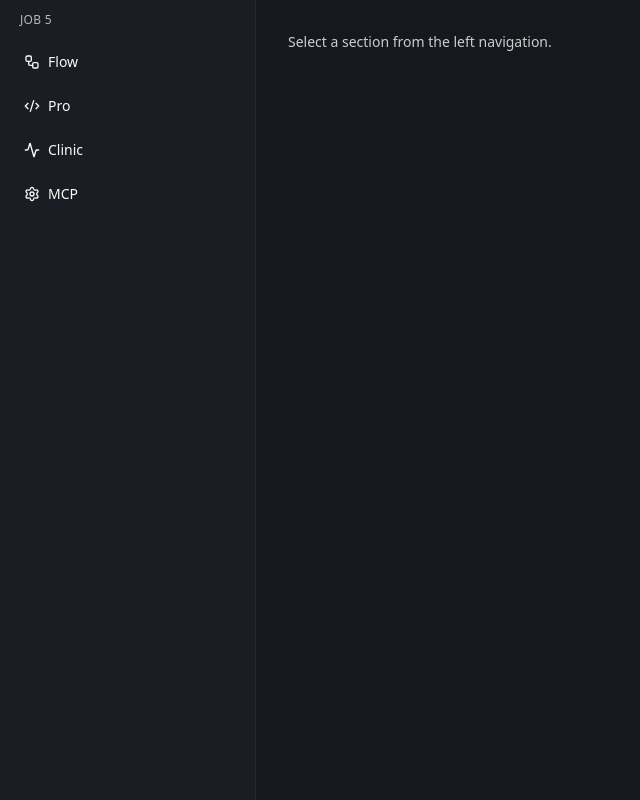
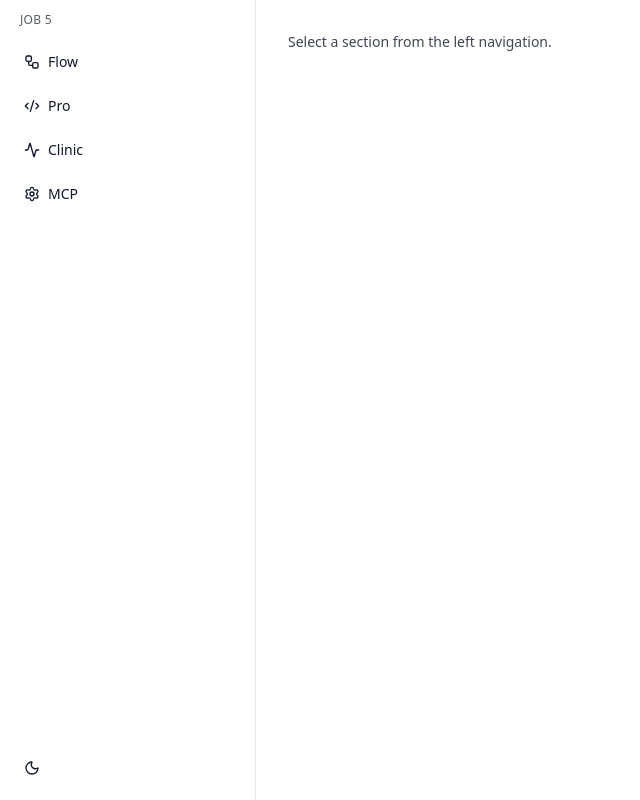
Before and after one commit to ZAHARAAI/zahara-v1, a Next.js app in the folder web/: page / in a window 1280 px wide. Shown: the whole page, without its empty margins (0-640 px from the left). Built offline with nearby package versions, Linux system fonts and the light colour scheme.

Commit message:
Add theme toggle functionality and enhance layout for Job 5 Dashboard

```diff
--- a/web/app/(job5)/layout.tsx
+++ b/web/app/(job5)/layout.tsx
@@ -1,5 +1,6 @@
 import LeftNav from "@/components/nav/LeftNav";
 import type { Metadata } from "next";
+import Head from "next/head";
 import { redirect } from "next/navigation";
 import { Toaster } from "sonner";
 import "../globals.css";
@@ -15,6 +16,23 @@ const Job5Layout = ({ children }: { children: React.ReactNode }) => {
 
   return (
     <html lang="en" data-theme="dark">
+      <Head>
+        <script
+          dangerouslySetInnerHTML={{
+            __html: `
+          (function(){
+            try{
+              var t = localStorage.getItem('theme');
+              if(!t){
+                t = window.matchMedia('(prefers-color-scheme: dark)').matches ? 'dark' : 'light';
+              }
+              document.documentElement.dataset.theme = t;
+            }catch(e){}
+          })();`,
+          }}
+        />
+      </Head>
+
       <body className="flex min-h-screen bg-[hsl(var(--bg))] text-[hsl(var(--fg))] min-w-[1300px]">
         <LeftNav />
         <main className="flex-1 p-4">
--- a/web/components/Clinic/Timeline.tsx
+++ b/web/components/Clinic/Timeline.tsx
@@ -1,36 +1,99 @@
+/* eslint-disable @typescript-eslint/no-explicit-any */
+// components/Clinic/Timeline.tsx
+
 "use client";
 import { Button } from "@/components/ui/Button";
 import { Input } from "@/components/ui/Input";
-import { useEventBus } from "@/hooks/useEventBus";
-import { startRun, streamRun } from "@/services/api";
+import { Select } from "@/components/ui/Select";
 import { useEffect, useRef, useState } from "react";
 import { toast } from "sonner";
 
+import { useEventBus } from "@/hooks/useEventBus";
+import {
+  listSessions,
+  replaySession,
+  startRun,
+  streamRun,
+} from "@/services/api";
+
 const DEFAULT_ENTRY = "agents/hello.ts";
 
+type SessionItem = {
+  id: string;
+  flowId?: string;
+  status: string;
+  startedAt: string;
+  durationMs?: number;
+};
+
 export default function Timeline() {
-  const { events, setRun, runId, push } = useEventBus();
+  const { events, clear, setRun, runId, push } = useEventBus();
+
+  // Live attach state
   const [localRunId, setLocalRunId] = useState<string>("");
+
+  // Sessions state
+  const [sessions, setSessions] = useState<SessionItem[]>([]);
+  const [loadingSessions, setLoadingSessions] = useState(false);
+  const [selectedSessionId, setSelectedSessionId] = useState<string>("");
+
+  // SSE cleanup handle
   const stopRef = useRef<() => void>(() => {});
 
+  // Cleanup SSE on unmount
+  useEffect(() => () => stopRef.current?.(), []);
+
+  // Load sessions on mount
   useEffect(() => {
-    return () => stopRef.current?.();
+    const load = async () => {
+      setLoadingSessions(true);
+      try {
+        const { sessions } = await listSessions();
+        setSessions(sessions);
+      } catch (e: any) {
+        toast.error("Failed to load sessions", { description: e.message });
+      } finally {
+        setLoadingSessions(false);
+      }
+    };
+    load();
   }, []);
 
+  // Attach to live SSE stream for a given runId
   const attach = (id: string) => {
     stopRef.current?.();
     setRun(id);
-    stopRef.current = streamRun(id, (data, type) =>
+    stopRef.current = streamRun(id, (data: any, type?: string) =>
+      // ensure event.type is set for rendering
       push(type ? { type, ...data } : data)
     );
     toast.success("Attached to run", { description: id });
   };
 
+  // Replay currently attached run into a NEW run (SSE live view)
   const replay = async () => {
     if (!runId) return;
     const start = await startRun(DEFAULT_ENTRY, { replay: runId });
-    const id = start.runId;
-    attach(id);
+    attach(start.runId);
+  };
+
+  // Load the historical events of a past session (no SSE)
+  const loadSession = async (sessionId: string) => {
+    if (!sessionId) return;
+    try {
+      const { events } = await replaySession(sessionId);
+      // Clear current buffer and display historical events
+      stopRef.current?.();
+      clear();
+      setRun(`session:${sessionId}`);
+      for (const ev of events) {
+        // tag as historical if no type
+        push(ev?.type ? ev : { type: "replay", ...ev });
+      }
+      toast.success("Session loaded", { description: sessionId });
+    } catch (e: any) {
+      toast.error("Failed to load session", { description: e.message });
+    }
   };
 
   const exportJSON = () => {
@@ -45,9 +108,23 @@ export default function Timeline() {
     URL.revokeObjectURL(url);
   };
 
+  const options: [string, string][] = sessions.map((s) => [
+    s.id,
+    `${s.id.slice(0, 8)} • ${s.status} • ${new Date(
+      s.startedAt
+    ).toLocaleString()}`,
+  ]);
+
+  // Build options for Select
+  const sessionOptions: [string, string][] = [
+    ["", loadingSessions ? "Loading sessions…" : "Load session…"],
+    ...options,
+  ];
+
   return (
     <div className="h-full flex flex-col">
-      <div className="flex items-center gap-2 p-2 border-b border-[hsl(var(--border))]">
+      <div className="flex flex-wrap items-center gap-2 p-2 border-b border-[hsl(var(--border))]">
+        {/* Live attach by runId */}
         <Input
           style={{ width: 260 }}
           placeholder="Enter runId…"
@@ -55,16 +132,54 @@ export default function Timeline() {
           onChange={(e) => setLocalRunId(e.target.value)}
         />
         <Button onClick={() => localRunId && attach(localRunId)}>Attach</Button>
+
+        {/* Replay currently attached run into a new run */}
         <Button variant="secondary" onClick={replay} disabled={!runId}>
           Replay
         </Button>
+
+        {/* Load historical session (no SSE; fetched events) */}
+        <Select
+          value={selectedSessionId}
+          onChange={(id) => {
+            setSelectedSessionId(id);
+            if (id) loadSession(id);
+          }}
+          options={sessionOptions}
+        />
+
+        <Button
+          variant="outline"
+          onClick={() => {
+            setSelectedSessionId("");
+            (async () => {
+              setLoadingSessions(true);
+              try {
+                const { sessions } = await listSessions();
+                setSessions(sessions);
+                toast.success("Sessions refreshed");
+              } catch (e: any) {
+                toast.error("Failed to refresh sessions", {
+                  description: e.message,
+                });
+              } finally {
+                setLoadingSessions(false);
+              }
+            })();
+          }}
+        >
+          Refresh
+        </Button>
+
         <Button variant="ghost" onClick={exportJSON}>
           Export JSON
         </Button>
+
         <div className="ml-auto text-xs opacity-70">
           Events: {events.length}
         </div>
       </div>
+
       <div className="flex-1 overflow-auto p-3">
         {events.length === 0 && (
           <div className="opacity-60 text-sm">No events yet.</div>
@@ -75,7 +190,9 @@ export default function Timeline() {
               key={idx}
               className="rounded-xl border border-[hsl(var(--border))] p-3"
             >
-              <div className="text-xs uppercase opacity-70">{e.type}</div>
+              <div className="text-xs uppercase opacity-70">
+                {e.type || "event"}
+              </div>
               {"message" in e && <div className="text-sm">{e.message}</div>}
               {"step" in e && <div className="text-sm">Step: {e.step}</div>}
               {"duration" in e && (
--- /dev/null
+++ b/web/components/ThemeToggle.tsx
@@ -0,0 +1,42 @@
+// components/ui/ThemeToggle.tsx
+"use client";
+
+import { Button } from "@/components/ui/Button";
+import { Moon, Sun } from "lucide-react";
+import { useEffect, useState } from "react";
+
+type Theme = "dark" | "light";
+
+function getInitialTheme(): Theme {
+  if (typeof window === "undefined") return "dark";
+  const saved = window.localStorage.getItem("theme");
+  if (saved === "light" || saved === "dark") return saved;
+  const prefersDark = window.matchMedia?.(
+    "(prefers-color-scheme: dark)"
+  ).matches;
+  return prefersDark ? "dark" : "light";
+}
+
+export default function ThemeToggle() {
+  // Initialize from storage / system preference (no effect needed)
+  const [theme, setTheme] = useState<Theme>(() => getInitialTheme());
+
+  // Side-effect: sync <html data-theme> + persist (no setState here)
+  useEffect(() => {
+    document.documentElement.dataset.theme = theme;
+    window.localStorage.setItem("theme", theme);
+  }, [theme]);
+
+  const toggle = () => setTheme(theme === "dark" ? "light" : "dark");
+
+  return (
+    <Button
+      variant="ghost"
+      // size="icon"
+      onClick={toggle}
+      title={theme === "dark" ? "Switch to light mode" : "Switch to dark mode"}
+    >
+      {theme === "dark" ? <Sun size={16} /> : <Moon size={16} />}
+    </Button>
+  );
+}
--- a/web/components/nav/LeftNav.tsx
+++ b/web/components/nav/LeftNav.tsx
@@ -3,6 +3,7 @@
 import { Activity, Code2, Settings, Workflow } from "lucide-react";
 import Link from "next/link";
 import { usePathname } from "next/navigation";
+import ThemeToggle from "../ThemeToggle";
 
 const item =
   "flex items-center gap-2 rounded-xl px-3 py-2 hover:bg-[hsl(var(--muted))]";
@@ -29,7 +30,7 @@ function NavItem({
 
 export default function LeftNav() {
   return (
-    <aside className="w-64 border-r border-[hsl(var(--border))] p-3 space-y-2 bg-[hsl(var(--panel))]">
+    <aside className="relative w-64 border-r border-[hsl(var(--border))] p-3 space-y-2 bg-[hsl(var(--panel))]">
       <div className="px-2 pb-2 text-xs uppercase tracking-wide opacity-70">
         Job 5
       </div>
@@ -37,6 +38,10 @@ export default function LeftNav() {
       <NavItem href="/pro" label="Pro" Icon={Code2} />
       <NavItem href="/clinic" label="Clinic" Icon={Activity} />
       <NavItem href="/mcp" label="MCP" Icon={Settings} />
+
+      <div className="absolute bottom-4 left-3">
+        <ThemeToggle />
+      </div>
     </aside>
   );
 }
--- a/web/components/ui/Button.tsx
+++ b/web/components/ui/Button.tsx
@@ -2,7 +2,7 @@
 import React from "react";
 
 type Props = React.ButtonHTMLAttributes<HTMLButtonElement> & {
-  variant?: "primary" | "secondary" | "ghost";
+  variant?: "primary" | "secondary" | "ghost" | "outline";
 };
 
 export function Button({
--- a/web/theme/tokens.css
+++ b/web/theme/tokens.css
@@ -21,3 +21,15 @@
    --border: 222 14% 18%;
    --ring: 210 98% 50%;
 }
+
+[data-theme="light"] {
+   --bg: 0 0% 100%;
+   --fg: 222 47% 11%;
+   --muted: 210 40% 96%;
+   --muted-fg: 215 16% 47%;
+   --accent: 142 76% 36%;
+   --accent-fg: 0 0% 100%;
+   --panel: 0 0% 100%;
+   --border: 214 32% 91%;
+   --ring: 210 98% 50%;
+}
```
